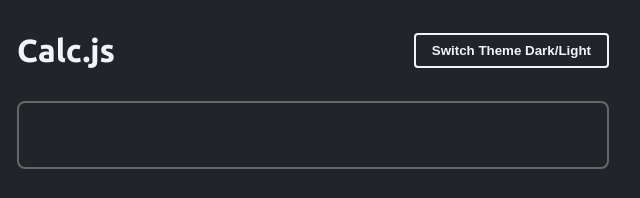
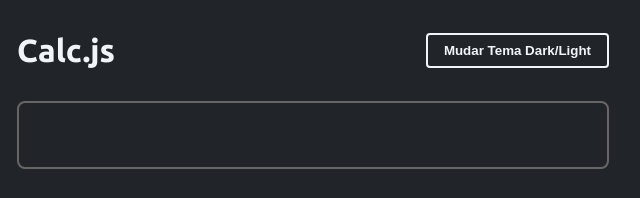
Before and after one commit to ViniciusPereirx/Calculadora-2.0, a plain HTML site: page index.html in a window 1280 px wide. Shown: the top 198 px of the page, 327-967 px from the left. Drawn offline with Linux system fonts and the light colour scheme.

Commit message:
calculadora 2-0

```diff
--- a/index.html
+++ b/index.html
@@ -10,7 +10,7 @@
       href="https://fonts.googleapis.com/css2?family=Ubuntu:wght@400;700&display=swap"
       rel="stylesheet"
     />
-    <title>Projeto Prático Guiado 1</title>
+    <title>Calculadora</title>
     <link rel="stylesheet" href="style.css" />
     <script src="./index.js" defer></script>
   </head>
@@ -18,7 +18,7 @@
     <main data-theme="dark">
       <header class="flex align-center justify-between">
         <h1>Calc.js</h1>
-        <button id="themeSwitcher">Switch Theme Dark/Light</button>
+        <button id="themeSwitcher">Mudar Tema Dark/Light</button>
       </header>
       <input type="text" id="input" />
       <div id="keys">
```
